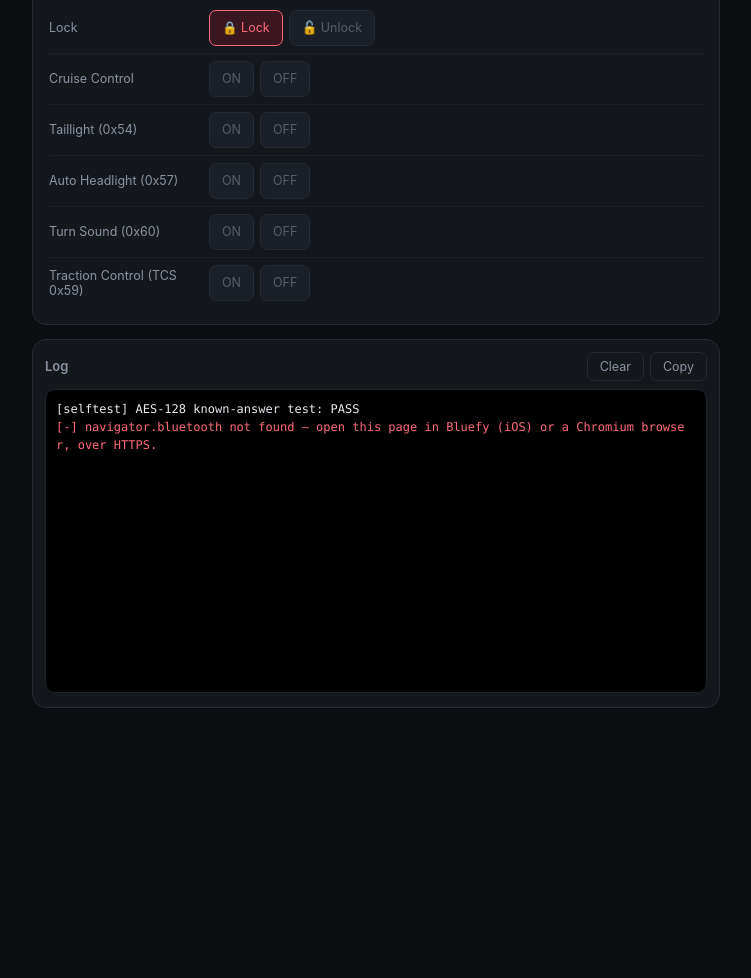
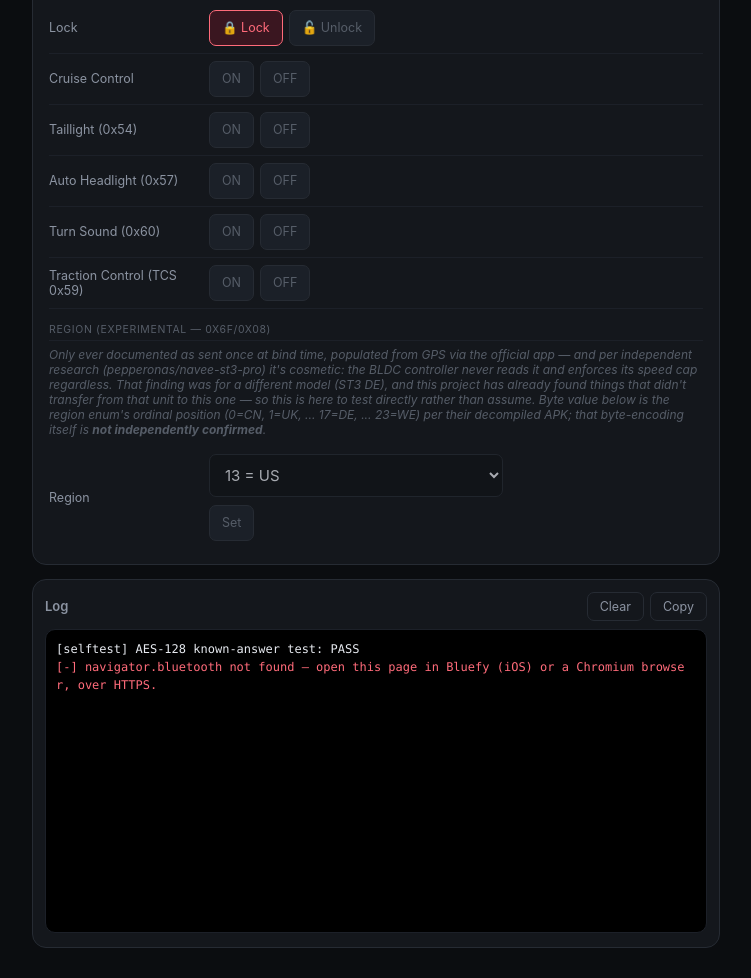
Before and after one commit to Benioshua/navee-ble-flash, a plain HTML site: page index.html in a window 1280 px wide. Shown: the part 1672-2650 px from the top of the page, without its empty margins (264-1015 px from the left). Before the commit the page ends 2410 px from the top, so only its background shows below. Drawn offline with Linux system fonts and the light colour scheme.

Commit message:
Add an experimental Region control (cmd 0x6F sub 0x08)
Independent research on a different Navee model (ST3 DE, via
pepperonas/navee-st3-pro) found this field is bind-time/app-side only
and never reaches the BLDC controller's actual speed enforcement --
but that same source's findings on that unit already didn't fully
transfer to this one once before (their "no dfu_start 2 handler"
claim, contradicted by this project's own disassembly of this
firmware's real dispatch/relay logic). So this is here to test
directly on real hardware rather than assume the conclusion carries
over. Region list and presumed ordinal-based byte encoding come from
their decompiled APK's AreaCode enum (24 values) -- the byte encoding
itself is not independently confirmed.

Co-Authored-By: Claude Sonnet 5 <noreply@anthropic.com>

```diff
--- a/index.html
+++ b/index.html
@@ -334,6 +334,49 @@
     <div class="bgroup">
       <button class="sb" id="btn-tcs-on" type="button" disabled onclick="sendTCS(true)">ON</button>
       <button class="sb" id="btn-tcs-off" type="button" disabled onclick="sendTCS(false)">OFF</button>
+    </div>
+  </div>
+
+  <div class="stitle">Region (experimental — 0x6F/0x08)</div>
+  <p class="snote">
+    Only ever documented as sent once at bind time, populated from GPS via the official app —
+    and per independent research (pepperonas/navee-st3-pro) it's cosmetic: the BLDC controller
+    never reads it and enforces its speed cap regardless. That finding was for a different model
+    (ST3 DE), and this project has already found things that didn't transfer from that unit to
+    this one — so this is here to test directly rather than assume. Byte value below is the
+    region enum's ordinal position (0=CN, 1=UK, ... 17=DE, ... 23=WE) per their decompiled APK;
+    that byte-encoding itself is <b>not independently confirmed</b>.
+  </p>
+  <div class="srow">
+    <span class="slabel">Region</span>
+    <div class="num-wrap">
+      <select id="regionSelect" disabled aria-label="Region">
+        <option value="0">0 = CN</option>
+        <option value="1">1 = UK</option>
+        <option value="2">2 = ID</option>
+        <option value="3">3 = IN</option>
+        <option value="4">4 = IT</option>
+        <option value="5">5 = NL</option>
+        <option value="6">6 = NZ</option>
+        <option value="7">7 = SG</option>
+        <option value="8">8 = ES</option>
+        <option value="9">9 = TH</option>
+        <option value="10">10 = SE</option>
+        <option value="11">11 = JP</option>
+        <option value="12">12 = EU</option>
+        <option value="13" selected>13 = US</option>
+        <option value="14">14 = CA</option>
+        <option value="15">15 = KR</option>
+        <option value="16">16 = FR</option>
+        <option value="17">17 = DE</option>
+        <option value="18">18 = AT</option>
+        <option value="19">19 = AU</option>
+        <option value="20">20 = RU</option>
+        <option value="21">21 = NE</option>
+        <option value="22">22 = PL</option>
+        <option value="23">23 = WE (unlocked/global?)</option>
+      </select>
+      <button class="sb" id="btn-region" type="button" disabled onclick="sendRegion()">Set</button>
     </div>
   </div>
 </section>
@@ -1032,6 +1075,7 @@ function enableSettingBtns() {
   document.querySelectorAll('.sb').forEach(b => b.disabled = false);
   document.getElementById('maxSpeedVal').disabled = false;
   document.getElementById('speedLimitVal').disabled = false;
+  document.getElementById('regionSelect').disabled = false;
   log("[+] Settings panel unlocked — current state populated from 0x70 status.");
 }
 
@@ -1140,6 +1184,16 @@ async function sendSpeedLimit(enabled) {
   markActive(enabled ? 'btn-limit-on' : 'btn-limit-off', 'btn-limit-on', 'btn-limit-off');
 }
 
+// 0x6F sub 0x08 — Region. Documented as bind-time-only, app-side/cosmetic
+// per independent research on a different model — sent here anyway since
+// that same source's findings already didn't fully transfer to this model
+// once before. Byte = AreaCode enum ordinal (unconfirmed encoding).
+async function sendRegion() {
+  const region = parseInt(document.getElementById('regionSelect').value, 10);
+  const label = document.getElementById('regionSelect').selectedOptions[0].textContent;
+  await sendSetting("region=" + label, 0x6F, new Uint8Array([0x08, region]));
+}
+
 // ══════════════════════════════════════════════════════════
 // ──────────────── STANDALONE READ BUTTONS ─────────────────
 // ══════════════════════════════════════════════════════════
```
